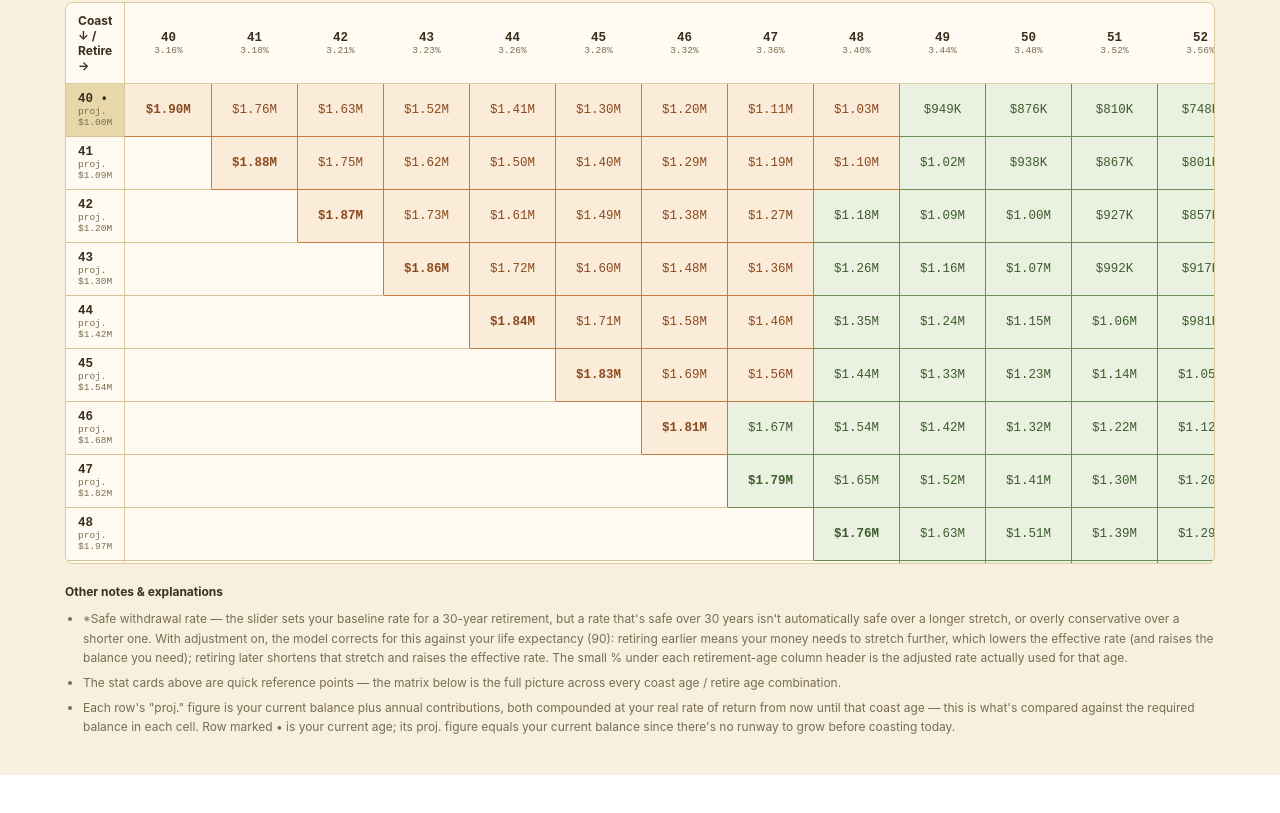
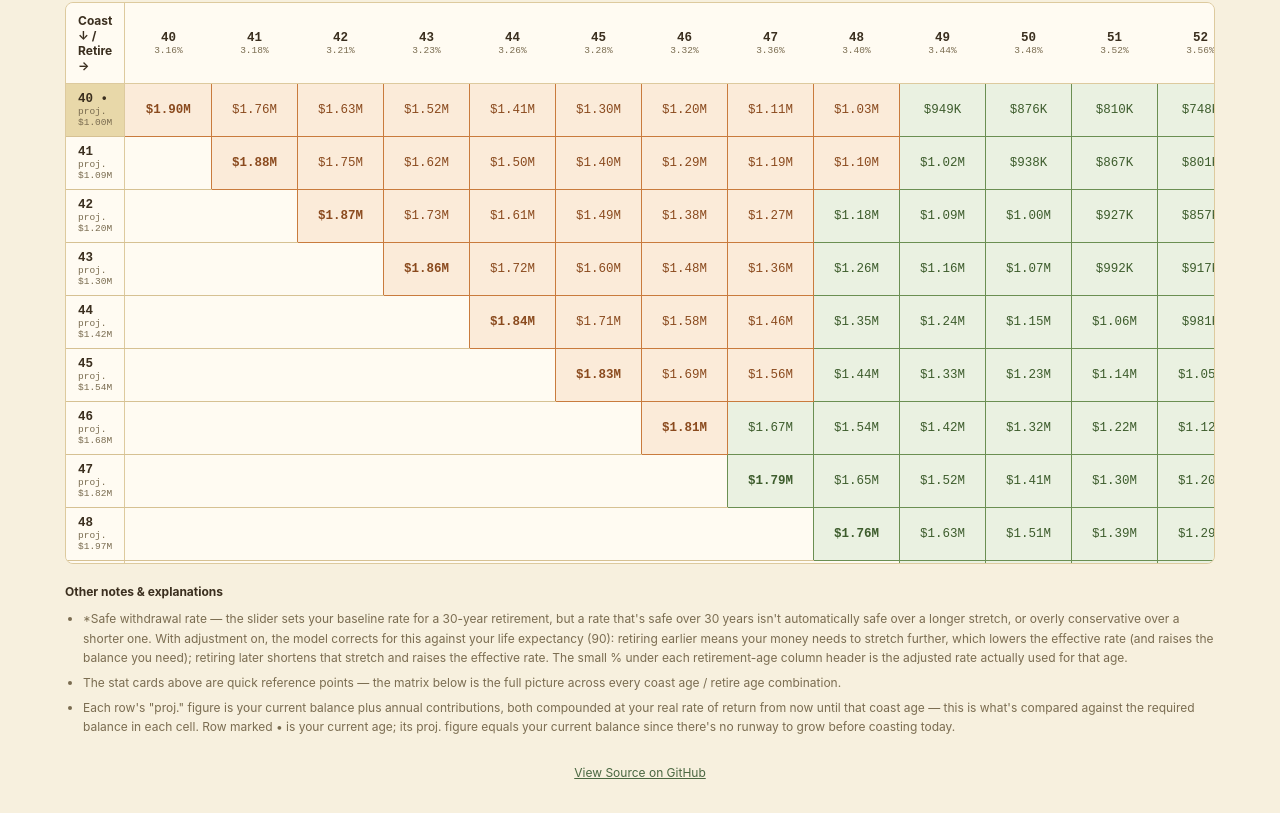
Before and after one commit to elmedico27/coastfire, a React (Vite) app: page / in a window 1280 px wide. Shown: the part 639-1452 px from the top of the page. Before the commit the page ends 1414 px from the top, so only its background shows below. Built offline with nearby package versions, Linux system fonts and the light colour scheme.

Commit message:
Source link

```diff
--- a/src/CoastFireMatrix.jsx
+++ b/src/CoastFireMatrix.jsx
@@ -838,6 +838,17 @@ export default function CoastFireMatrix() {
             </li>
           </ul>
         </div>
+
+        <div style={{ textAlign: 'center', marginTop: 24 }}>
+          <a
+            href="https://github.com/elmedico27/coastfire"
+            target="_blank"
+            rel="noopener noreferrer"
+            style={{ fontSize: 12, color: COLOR.label, textDecoration: 'underline' }}
+          >
+            View Source on GitHub
+          </a>
+        </div>
       </div>
     </div>
   );
```
